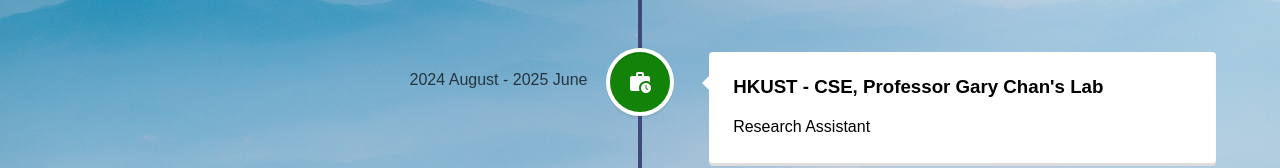
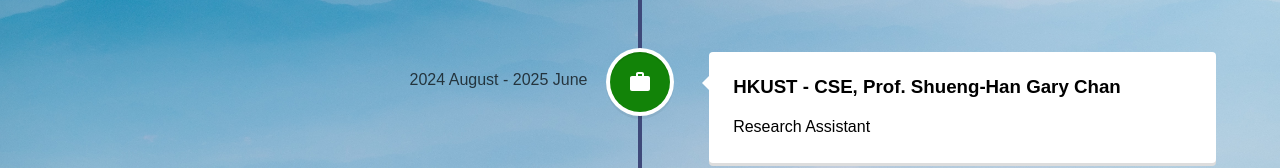
Before and after one commit to hillhc/MyPro, a React (Create React App) app: page /about in a window 1280 px wide. Shown: the part 571-739 px from the top of the page. Built offline with nearby package versions, Linux system fonts and the light colour scheme.

Commit message:
Update about.js

```diff
--- a/src/pages/about.js
+++ b/src/pages/about.js
@@ -8,6 +8,7 @@
 import backgroundabout from "../resource/backgroundabout.jpg"
 
 function About() {
+  /* WorkHistoryIcon*/
   return(
     <div className="About" style={{
       backgroundImage: `url(${backgroundabout})`,
@@ -45,8 +46,8 @@
           className="vertical-timelinbe-element--education"
           date="2024 August - 2025 June"
           iconStyle={{background: '#128308', color : "#fff"}}
-          icon={<WorkHistoryIcon  />}>
-          <h3 className="vertical-timeline-element-title">HKUST - CSE, Professor Gary Chan's Lab</h3>
+          icon={<WorkIcon  />}>
+          <h3 className="vertical-timeline-element-title">HKUST - CSE, Prof. Shueng-Han Gary Chan</h3>
           <p>Research Assistant</p>
           </VerticalTimelineElement>
         </VerticalTimeline>
```
